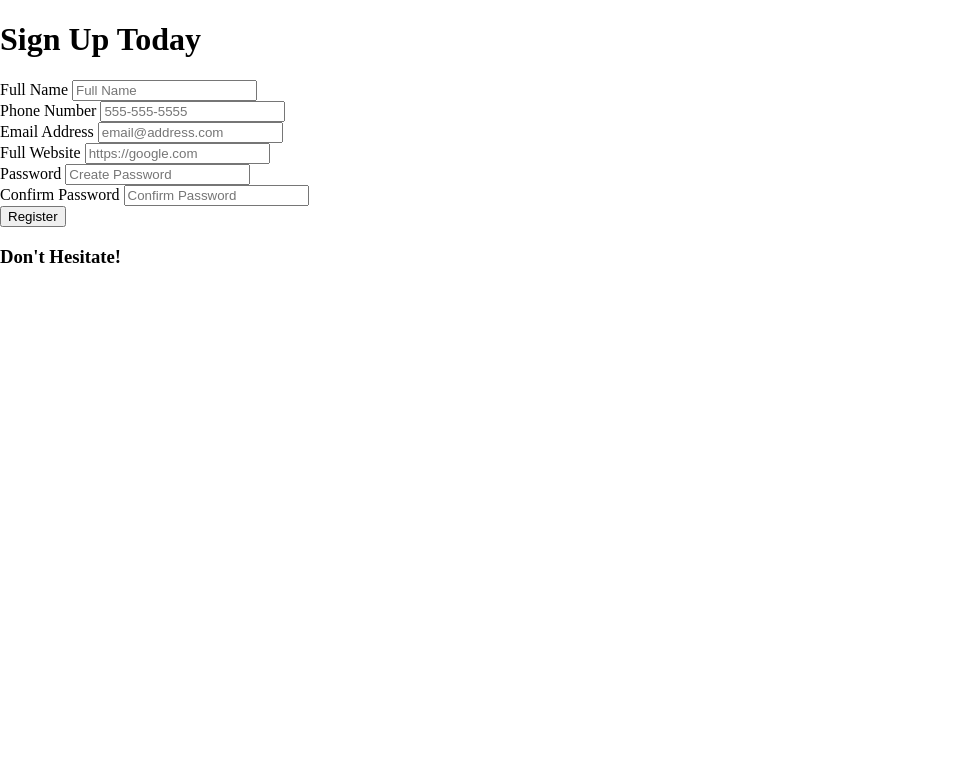
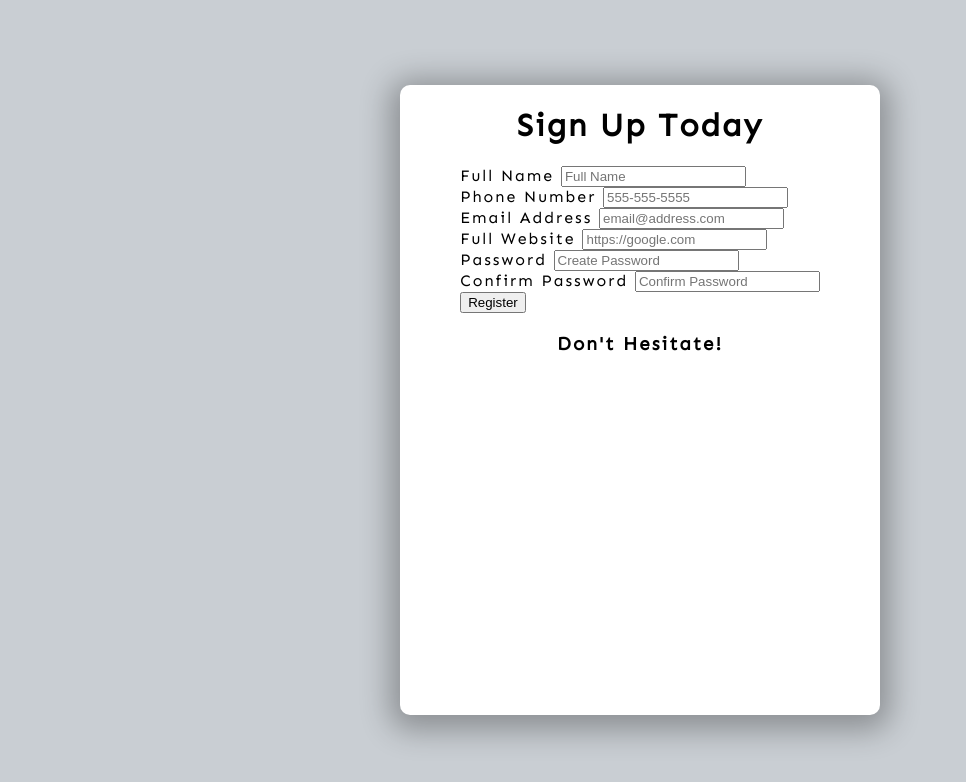
Before and after one commit to MadsAkselsen/form-validator, a plain HTML site: page index.html in a window 1280 px wide. Shown: the whole page, without its empty margins (0-966 px from the left). Drawn offline with Linux system fonts and the light colour scheme.

Commit message:
added styling for the body and container

```diff
--- a/style.css
+++ b/style.css
@@ -1,3 +1,4 @@
+@import url('https://fonts.googleapis.com/css2?family=Sen&display=swap');
 
 html {
   box-sizing: border-box;
@@ -6,4 +7,21 @@ html {
 body {
   margin: 0;
   min-height: 100vh;
+  font-family: Sen, sans-serif;
+  letter-spacing: 2px;
+  display: flex;
+  align-items: center;
+  justify-content: center;
+  background-color: #c9ced3;
 }
+
+.container {
+  width: 480px;
+  height: 630px;
+  background: white;
+  display: flex;
+  flex-direction: column;
+  align-items: center;
+  border-radius: 10px;
+  box-shadow: 0 5px 30px 10px rgba(0, 0, 0, 0.3);
+}
```
